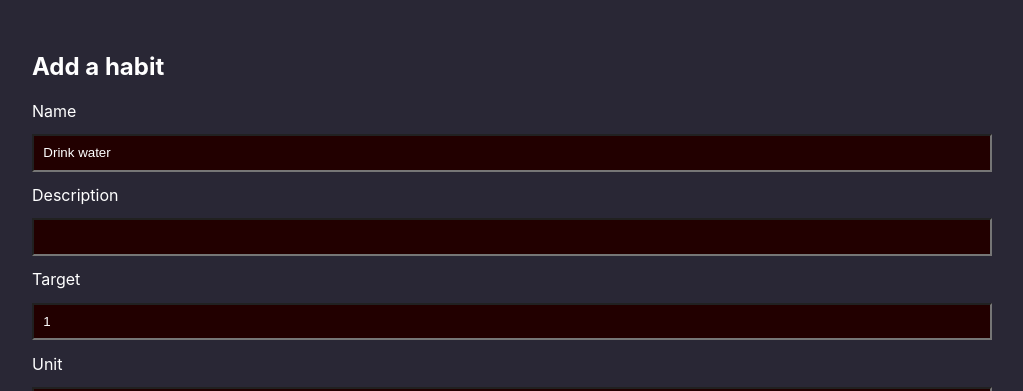
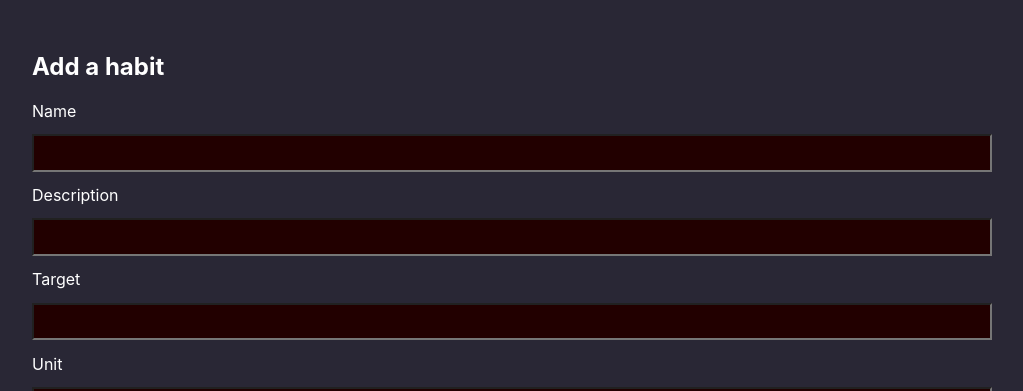
Before and after one commit to ManpreetSL/habit-tracker, a Next.js app: page /add-habit in a window 1280 px wide. Shown: the top 391 px of the page, without its empty margins (128-1151 px from the left). Built offline with nearby package versions, Linux system fonts and the light colour scheme.

Commit message:
Revert "feat: add 2-way data binding & default values to add habit form elements"
This reverts commit 3e57aec1766b54329d2ef531fc8bc90495e9aa3f.

```diff
--- a/pages/add-habit.tsx
+++ b/pages/add-habit.tsx
@@ -3,20 +3,7 @@ import Image from 'next/image';
 import Button from '../components/Button';
 import Link from '../src/components/Link';
 import habitsApi from '../src/api/habits';
-import { FormEvent, useState } from 'react';
-
-type FormType = {
-  name?: string;
-  description?: string;
-  target?: number;
-  unit?: string;
-  frequency?: string;
-};
-
-const defaultFormValues = {
-  name: 'Drink water',
-  target: 1
-};
+import { FormEvent } from 'react';
 
 const styles = {
   screen: css({
@@ -70,65 +57,25 @@ const handleSubmit = (event: FormEvent) => {
 };
 
 const AddHabit = () => {
-  const [formData, setFormData] = useState<FormType>(defaultFormValues);
-
-  const handleInputChange = (event: React.ChangeEvent<HTMLInputElement>) => {
-    const { name, value } = event.target;
-    // const value = target?.type === 'checkbox' ? target.checked : target.value;
-
-    setFormData({ ...formData, [name]: value });
-    console.log(`${name} changed to ${value}`);
-  };
-
   return (
     <div css={styles.screen}>
       <div css={styles.container}>
         <h2>Add a habit</h2>
         <form css={styles.form} onSubmit={handleSubmit}>
           <label htmlFor='name'>Name</label>
-          <input
-            css={styles.inputField}
-            type='text'
-            name='name'
-            value={formData.name}
-            onChange={handleInputChange}
-          />
+          <input css={styles.inputField} type='text' name='name' />
 
           <label htmlFor='description'>Description</label>
-          <input
-            css={styles.inputField}
-            type='text'
-            name='description'
-            value={formData.description}
-            onChange={handleInputChange}
-          />
+          <input css={styles.inputField} type='text' name='description' />
 
           <label htmlFor='target'>Target</label>
-          <input
-            css={styles.inputField}
-            type='text'
-            name='target'
-            value={formData.target}
-            onChange={handleInputChange}
-          />
+          <input css={styles.inputField} type='text' name='target' />
 
           <label htmlFor='unit'>Unit</label>
-          <input
-            css={styles.inputField}
-            type='text'
-            name='unit'
-            value={formData.unit}
-            onChange={handleInputChange}
-          />
+          <input css={styles.inputField} type='text' name='unit' />
 
           <label htmlFor='frequency'>Frequency</label>
-          <input
-            css={styles.inputField}
-            type='text'
-            name='frequency'
-            value={formData.frequency}
-            onChange={handleInputChange}
-          />
+          <input css={styles.inputField} type='text' name='frequency' />
 
           <div css={styles.buttonsContainer}>
             <Link href='/'>
```
